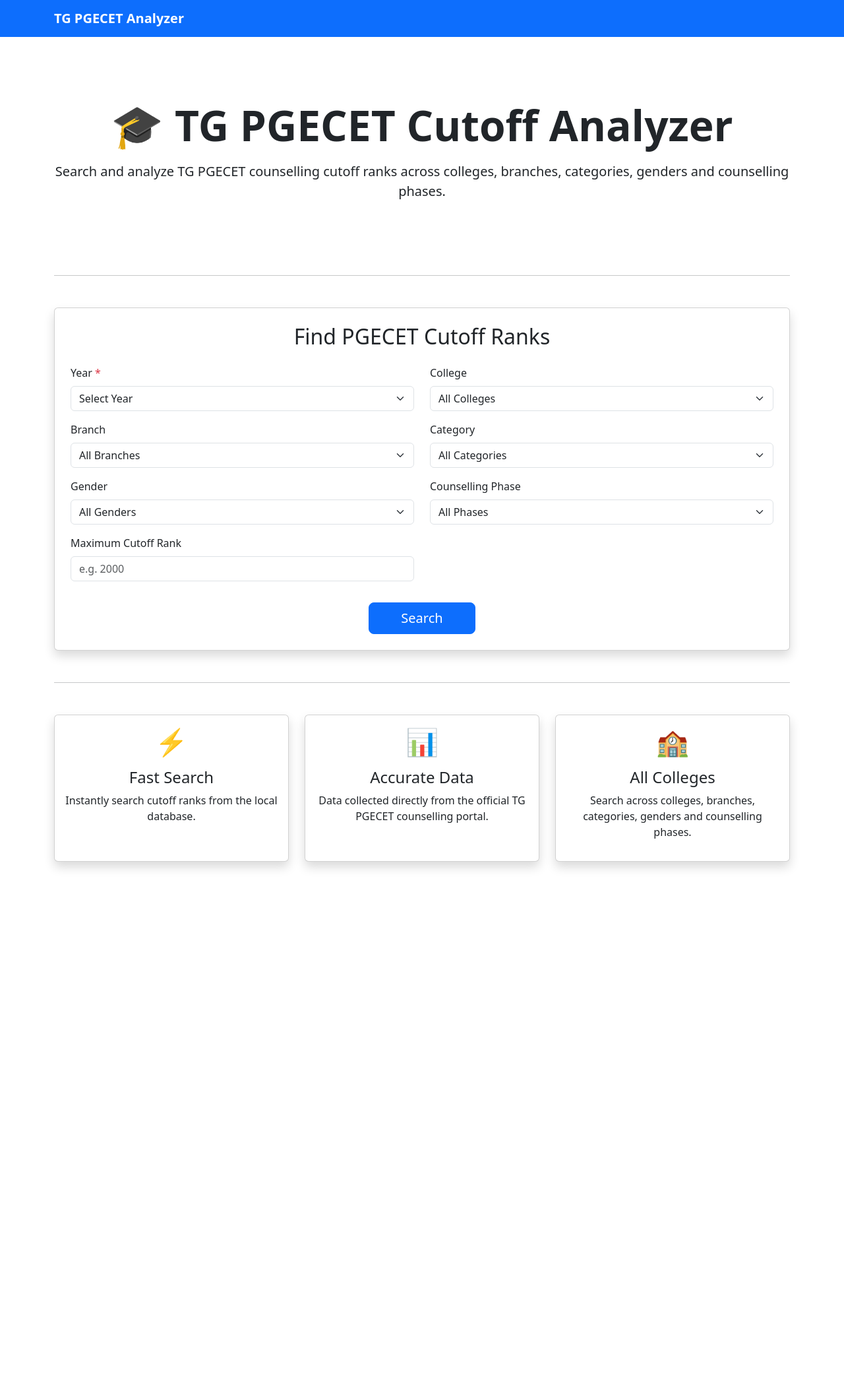
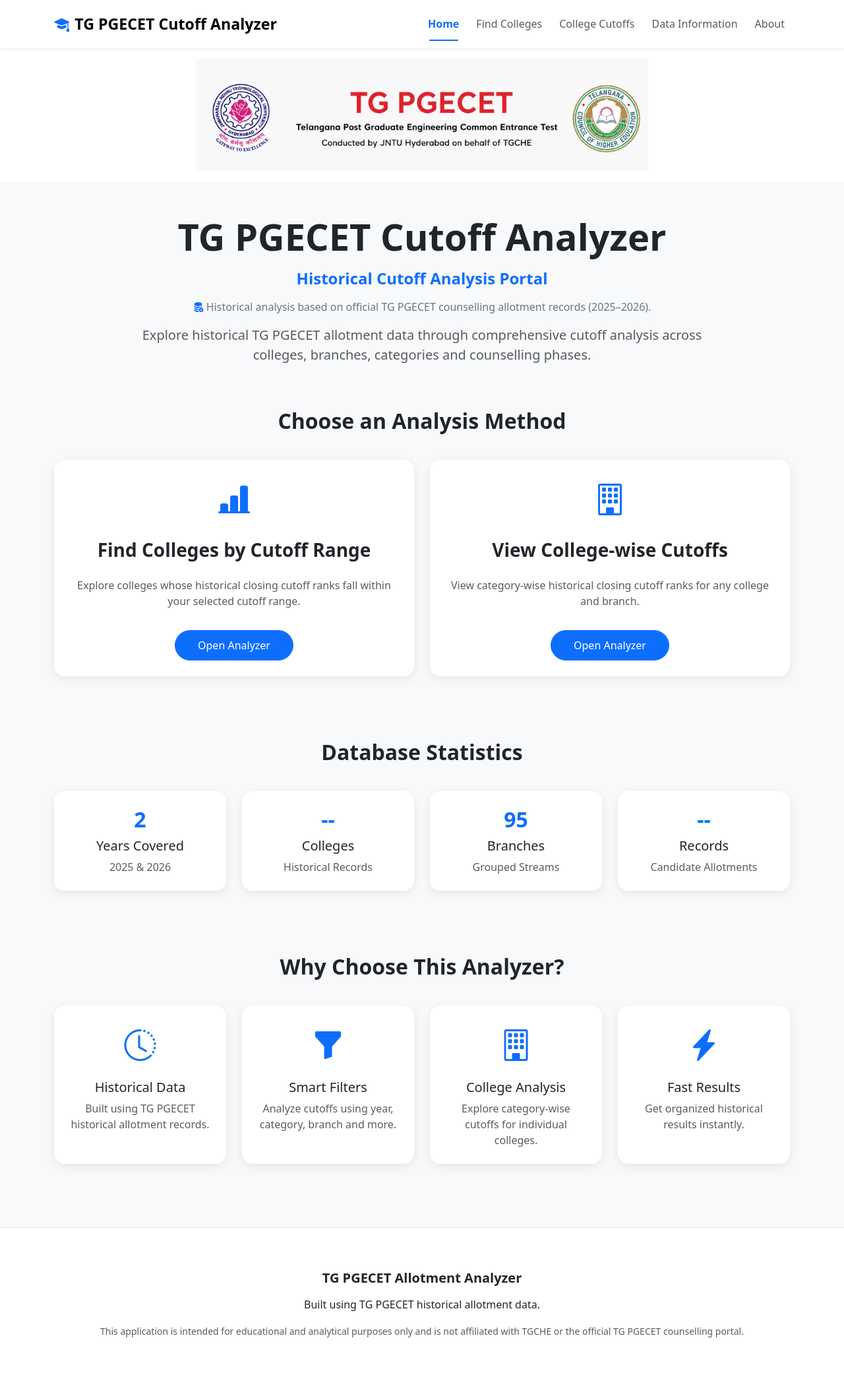
Before and after one commit to Yashwanth-gundagoni/TG-PGECET-Cutoff-Analyzer, a Flask app: page / in a window 1280 px wide. Shown: the whole page at 66% size. Before the commit the page ends 1317 px from the top, so only its background shows below. Run offline with Flask 3, Linux system fonts and the light colour scheme.

Commit message:
Complete professional landing page

```diff
--- a/app.py
+++ b/app.py
@@ -5,6 +5,11 @@ from models import Candidate
 
 
 app = Flask(__name__)
+
+@app.context_processor
+def inject_request_path():
+    from flask import request
+    return dict(current_path=request.path)
 
 app.config["SQLALCHEMY_DATABASE_URI"] = "sqlite:///pgecet.db"
 app.config["SQLALCHEMY_TRACK_MODIFICATIONS"] = False
--- a/static/css/style.css
+++ b/static/css/style.css
@@ -0,0 +1,127 @@
+/* ===========================
+   Global Styles
+=========================== */
+
+body {
+    background-color: #f8f9fa;
+    color: #212529;
+}
+
+/* ===========================
+   Header
+=========================== */
+
+.header-image {
+    max-height: 170px;
+    width: auto;
+}
+
+/* ===========================
+   Hero Section
+=========================== */
+
+.hero-section {
+    padding: 50px 0;
+}
+
+.hero-title {
+    font-weight: 700;
+}
+
+.hero-subtitle {
+    color: #0d6efd;
+    font-weight: 600;
+}
+
+/* ===========================
+   Cards
+=========================== */
+
+.feature-card {
+    border: none;
+    border-radius: 16px;
+    box-shadow: 0 4px 15px rgba(0,0,0,0.08);
+    transition: all 0.25s ease;
+}
+
+.feature-card:hover {
+    transform: translateY(-6px);
+    box-shadow: 0 10px 25px rgba(0,0,0,0.15);
+}
+
+.feature-icon {
+    font-size: 3rem;
+    color: #0d6efd;
+}
+
+.feature-button {
+    border-radius: 30px;
+    min-width: 180px;
+    padding: 10px 20px;
+}
+
+/* ===========================
+   Section Titles
+=========================== */
+
+.section-title {
+    font-weight: 700;
+    margin-bottom: 40px;
+}
+
+/* ===========================
+   Footer
+=========================== */
+
+footer {
+    background: #ffffff;
+    border-top: 1px solid #dee2e6;
+    padding: 40px 0;
+}
+/* ===========================
+   Navbar
+=========================== */
+
+.navbar {
+    padding: 14px 0;
+}
+
+.navbar-brand {
+    font-size: 1.45rem;
+    font-weight: 700;
+}
+
+
+.nav-link {
+    font-weight: 500;
+    margin-left: 10px;
+    transition: color .2s ease;
+}
+
+.nav-link {
+    position: relative;
+}
+
+.nav-link:hover {
+    color: #0d6efd !important;
+}
+
+.nav-link.active::after {
+    content: "";
+    position: absolute;
+    left: 15%;
+    bottom: -6px;
+    width: 70%;
+    height: 2px;
+    background: #0d6efd;
+    border-radius: 2px;
+}
+
+/* ===========================
+   Footer
+=========================== */
+
+footer {
+    background: white;
+    border-top: 1px solid #dee2e6;
+}
--- a/templates/base.html
+++ b/templates/base.html
@@ -2,34 +2,123 @@
 <html lang="en">
 
 <head>
+
     <meta charset="UTF-8">
     <meta name="viewport" content="width=device-width, initial-scale=1.0">
 
-    <title>{% block title %}TG PGECET Analyzer{% endblock %}</title>
+    <title>
+        {% block title %}{% endblock %}
+    </title>
 
     <!-- Bootstrap CSS -->
-    <link href="https://cdn.jsdelivr.net/npm/bootstrap@5.3.7/dist/css/bootstrap.min.css" rel="stylesheet">
+    <link href="https://cdn.jsdelivr.net/npm/bootstrap@5.3.3/dist/css/bootstrap.min.css" rel="stylesheet">
+
+    <!-- Bootstrap Icons -->
+    <link rel="stylesheet"
+          href="https://cdn.jsdelivr.net/npm/bootstrap-icons@1.11.3/font/bootstrap-icons.min.css">
+
+    <!-- Custom CSS -->
+    <link rel="stylesheet"
+          href="{{ url_for('static', filename='css/style.css') }}">
+
 </head>
 
 <body>
 
-    <!-- Navigation Bar -->
-    <nav class="navbar navbar-dark bg-primary">
+    <!-- Navigation -->
+    <nav class="navbar navbar-expand-lg navbar-light bg-white shadow-sm sticky-top">
+
         <div class="container">
-            <a class="navbar-brand fw-bold" href="/">
-                TG PGECET Analyzer
-            </a>
+
+        <a class="navbar-brand fw-bold d-flex align-items-center" href="/">
+            <i class="bi bi-mortarboard-fill text-primary me-2"></i>
+            TG PGECET Cutoff Analyzer
+        </a>
+
+            <button
+                class="navbar-toggler"
+                type="button"
+                data-bs-toggle="collapse"
+                data-bs-target="#navbar">
+
+                <span class="navbar-toggler-icon"></span>
+
+            </button>
+
+            <div class="collapse navbar-collapse" id="navbar">
+
+                <ul class="navbar-nav ms-auto">
+
+                    <li class="nav-item">
+                        <a class="nav-link {% if current_path == '/' %}active text-primary fw-semibold{% endif %}" href="/">
+                            Home
+                        </a>
+                    </li>
+
+                    <li class="nav-item">
+                        <a class="nav-link {% if current_path.startswith('/cutoff-range') %}active text-primary fw-semibold{% endif %}" href="/cutoff-range">
+                            Find Colleges
+                        </a>
+                    </li>
+
+                    <li class="nav-item">
+                       <a class="nav-link {% if current_path.startswith('/college-cutoffs') %}active text-primary fw-semibold{% endif %}" href="/college-cutoffs">
+                           College Cutoffs
+                        </a>
+                    </li>
+
+                    <li class="nav-item">
+                        <a class="nav-link {% if current_path.startswith('/data-info') %}active text-primary fw-semibold{% endif %}" href="/data-info">
+                            Data Information
+                        </a>
+                    </li>
+
+                    <li class="nav-item">
+                        <a class="nav-link {% if current_path.startswith('/about') %}active text-primary fw-semibold{% endif %}" href="/about">
+                            About
+                        </a>
+                    </li>
+
+                </ul>
+
+            </div>
+
         </div>
+
     </nav>
 
-    <!-- Page Content -->
-    <div class="container mt-5">
-        {% block content %}
-        {% endblock %}
-    </div>
+    <!-- Main Content -->
+
+    {% block content %}
+    {% endblock %}
+
+    <!-- Footer -->
+
+    <footer class="mt-5">
+
+        <div class="container text-center py-4">
+
+            <h5 class="fw-bold mb-3">
+                  TG PGECET Allotment Analyzer
+            </h5>
+
+            <p class="mb-3">
+                Built using TG PGECET historical allotment data.
+            </p>
+
+            <small class="text-muted">
+                This application is intended for educational and analytical
+                purposes only and is not affiliated with TGCHE or the official
+                TG PGECET counselling portal.
+            </small>
+
+        </div>
+
+    </footer>
 
     <!-- Bootstrap JS -->
-    <script src="https://cdn.jsdelivr.net/npm/bootstrap@5.3.7/dist/js/bootstrap.bundle.min.js"></script>
+
+    <script src="https://cdn.jsdelivr.net/npm/bootstrap@5.3.3/dist/js/bootstrap.bundle.min.js"></script>
 
 </body>
 
--- a/templates/home.html
+++ b/templates/home.html
@@ -1,242 +1,104 @@
 {% extends "base.html" %}
 
 {% block title %}
-Home - TG PGECET Analyzer
+TG PGECET Cutoff Analyzer
 {% endblock %}
 
 {% block content %}
 
+<!-- Official Header -->
+<div class="bg-white text-center py-3">
+    <img
+        src="{{ url_for('static', filename='images/tgpgecet_header.png') }}"
+        class="img-fluid header-image"
+        alt="TG PGECET Header">
+</div>
+
 <!-- Hero Section -->
-<section class="text-center py-5">
+<section class="hero-section">
+    <div class="container text-center">
 
-    <h1 class="display-3 fw-bold">
-        🎓 TG PGECET Cutoff Analyzer
+        <h1 class="display-4 hero-title">
+            TG PGECET Cutoff Analyzer
         </h1>
 
-    <p class="lead mt-3">
-        Search and analyze TG PGECET counselling cutoff ranks across colleges, branches,
-        categories, genders and counselling phases.
+        <h4 class="hero-subtitle mt-3">
+            Historical Cutoff Analysis Portal
+        </h4>
+
+        <p class="text-secondary mt-3 mb-2 fw-medium">
+            <i class="bi bi-database-fill-check text-primary"></i>
+            Historical analysis based on official TG PGECET counselling allotment records (2025–2026).
         </p>
 
+    <p class="lead text-muted mt-3 mx-auto" style="max-width:850px;">
+            Explore historical TG PGECET allotment data through comprehensive
+            cutoff analysis across colleges, branches, categories and
+            counselling phases.
+        </p>
+
+    </div>
 </section>
 
-<hr class="my-5">
+<!-- Analyzer Cards -->
+<section class="pb-5">
+    <div class="container">
 
-<!-- Search Section -->
-
-<section>
-
-    <div class="card shadow">
-
-        <div class="card-body p-4">
-
-            <h2 class="text-center mb-4">
-                Find PGECET Cutoff Ranks
+        <h2 class="text-center section-title">
+            Choose an Analysis Method
         </h2>
 
-            <form>
+        <div class="row g-4">
 
-                <div class="row">
+            <!-- Find Colleges -->
+            <div class="col-lg-6">
 
-                    <!-- Year -->
+                <div class="card feature-card h-100 text-center p-4">
 
-                    <div class="col-md-6 mb-3">
+                    <i class="bi bi-bar-chart-line-fill feature-icon"></i>
 
-                        <label class="form-label">
-                            Year <span class="text-danger">*</span>
-                        </label>
+                    <h3 class="fw-bold mt-4">
+                        Find Colleges by Cutoff Range
+                    </h3>
 
-                        <select class="form-select" required>
-
-                            <option value="" selected disabled>Select Year</option>
-                            <option>2026</option>
-                            <option>2025</option>
-
-                        </select>
-
-                    </div>
-
-                    <!-- College -->
-
-                    <div class="col-md-6 mb-3">
-
-                        <label class="form-label">
-                            College
-                        </label>
-
-                        <select class="form-select">
-
-                            <option selected>All Colleges</option>
-
-                        </select>
-
-                    </div>
-
-                    <!-- Branch -->
-
-                    <div class="col-md-6 mb-3">
-
-                        <label class="form-label">
-                            Branch
-                        </label>
-
-                        <select class="form-select">
-
-                            <option selected>All Branches</option>
-
-                        </select>
-
-                    </div>
-
-                    <!-- Category -->
-
-                    <div class="col-md-6 mb-3">
-
-                        <label class="form-label">
-                            Category
-                        </label>
-
-                        <select class="form-select">
-
-                            <option selected>All Categories</option>
-
-                        </select>
-
-                    </div>
-
-                    <!-- Gender -->
-
-                    <div class="col-md-6 mb-3">
-
-                        <label class="form-label">
-                            Gender
-                        </label>
-
-                        <select class="form-select">
-
-                            <option selected>All Genders</option>
-
-                        </select>
-
-                    </div>
-
-                    <!-- Counselling Phase -->
-
-                    <div class="col-md-6 mb-3">
-
-                        <label class="form-label">
-                            Counselling Phase
-                        </label>
-
-                        <select class="form-select">
-
-                            <option selected>All Phases</option>
-
-                        </select>
-
-                    </div>
-
-                    <!-- Maximum Cutoff Rank -->
-
-                    <div class="col-md-6 mb-3">
-
-                        <label class="form-label">
-                            Maximum Cutoff Rank
-                        </label>
-
-                        <input
-                            type="number"
-                            class="form-control"
-                            placeholder="e.g. 2000"
-                            min="1">
-
-                    </div>
-
-                </div>
-
-                <div class="text-center mt-3">
-
-                    <button class="btn btn-primary btn-lg px-5">
-
-                        Search
-
-                    </button>
-
-                </div>
-
-            </form>
-
-        </div>
-
-    </div>
-
-</section>
-
-<hr class="my-5">
-
-<!-- Features -->
-
-<div class="row text-center">
-
-    <div class="col-md-4 mb-4">
-
-        <div class="card shadow h-100">
-
-            <div class="card-body">
-
-                <h1>⚡</h1>
-
-                <h4 class="mt-3">
-                    Fast Search
-                </h4>
-
-                <p>
-                    Instantly search cutoff ranks from the local database.
+                    <p class="text-muted mt-3">
+                        Explore colleges whose historical closing cutoff
+                        ranks fall within your selected cutoff range.
                     </p>
 
+                    <div class="mt-auto">
+                        <a href="/cutoff-range"
+                           class="btn btn-primary feature-button mt-3">
+                            Open Analyzer
+                        </a>
                     </div>
 
                 </div>
 
             </div>
 
-    <div class="col-md-4 mb-4">
+            <!-- College Wise -->
+            <div class="col-lg-6">
 
-        <div class="card shadow h-100">
+                <div class="card feature-card h-100 text-center p-4">
 
-            <div class="card-body">
+                    <i class="bi bi-building feature-icon"></i>
 
-                <h1>📊</h1>
+                    <h3 class="fw-bold mt-4">
+                        View College-wise Cutoffs
+                    </h3>
 
-                <h4 class="mt-3">
-                    Accurate Data
-                </h4>
-
-                <p>
-                    Data collected directly from the official TG PGECET counselling portal.
+                    <p class="text-muted mt-3">
+                        View category-wise historical closing cutoff ranks
+                        for any college and branch.
                     </p>
 
+                    <div class="mt-auto">
+                        <a href="/college-cutoffs"
+                           class="btn btn-primary feature-button mt-3">
+                            Open Analyzer
+                        </a>
                     </div>
-
-        </div>
-
-    </div>
-
-    <div class="col-md-4 mb-4">
-
-        <div class="card shadow h-100">
-
-            <div class="card-body">
-
-                <h1>🏫</h1>
-
-                <h4 class="mt-3">
-                    All Colleges
-                </h4>
-
-                <p>
-                    Search across colleges, branches, categories, genders and counselling phases.
-                </p>
 
                 </div>
 
@@ -245,5 +107,110 @@ Home - TG PGECET Analyzer
         </div>
 
     </div>
+</section>
+<!-- Database Overview -->
+<section class="py-5 bg-light">
+
+    <div class="container">
+
+        <h2 class="text-center section-title">
+            Database Statistics
+        </h2>
+
+        <div class="row g-4">
+
+            <div class="col-md-3">
+                <div class="card feature-card text-center p-4">
+                    <h2 class="text-primary fw-bold">2</h2>
+                    <h5>Years Covered</h5>
+                    <p class="text-muted mb-0">2025 & 2026</p>
+                </div>
+            </div>
+
+            <div class="col-md-3">
+                <div class="card feature-card text-center p-4">
+                    <h2 class="text-primary fw-bold">--</h2>
+                    <h5>Colleges</h5>
+                    <p class="text-muted mb-0">Historical Records</p>
+                </div>
+            </div>
+
+            <div class="col-md-3">
+                <div class="card feature-card text-center p-4">
+                    <h2 class="text-primary fw-bold">95</h2>
+                    <h5>Branches</h5>
+                    <p class="text-muted mb-0">Grouped Streams</p>
+                </div>
+            </div>
+
+            <div class="col-md-3">
+                <div class="card feature-card text-center p-4">
+                    <h2 class="text-primary fw-bold">--</h2>
+                    <h5>Records</h5>
+                    <p class="text-muted mb-0">Candidate Allotments</p>
+                </div>
+            </div>
+
+        </div>
+
+    </div>
+
+</section>
+<!-- Why Use This Analyzer -->
+<section class="py-5">
+
+    <div class="container">
+
+        <h2 class="text-center section-title">
+            Why Choose This Analyzer?
+        </h2>
+
+        <div class="row g-4">
+
+            <div class="col-md-6 col-lg-3">
+                <div class="card feature-card text-center p-4 h-100">
+                    <i class="bi bi-clock-history feature-icon"></i>
+                    <h5 class="mt-3">Historical Data</h5>
+                    <p class="text-muted mb-0">
+                        Built using TG PGECET historical allotment records.
+                    </p>
+                </div>
+            </div>
+
+            <div class="col-md-6 col-lg-3">
+                <div class="card feature-card text-center p-4 h-100">
+                    <i class="bi bi-funnel-fill feature-icon"></i>
+                    <h5 class="mt-3">Smart Filters</h5>
+                    <p class="text-muted mb-0">
+                        Analyze cutoffs using year, category, branch and more.
+                    </p>
+                </div>
+            </div>
+
+            <div class="col-md-6 col-lg-3">
+                <div class="card feature-card text-center p-4 h-100">
+                    <i class="bi bi-building feature-icon"></i>
+                    <h5 class="mt-3">College Analysis</h5>
+                    <p class="text-muted mb-0">
+                        Explore category-wise cutoffs for individual colleges.
+                    </p>
+                </div>
+            </div>
+
+            <div class="col-md-6 col-lg-3">
+                <div class="card feature-card text-center p-4 h-100">
+                    <i class="bi bi-lightning-charge-fill feature-icon"></i>
+                    <h5 class="mt-3">Fast Results</h5>
+                    <p class="text-muted mb-0">
+                        Get organized historical results instantly.
+                    </p>
+                </div>
+            </div>
+
+        </div>
+
+    </div>
+
+</section>
 
 {% endblock %}
```
Also changed, not shown: routes/about.py (added), routes/data_info.py (added), templates/about.html (added), templates/college_results.html (added), templates/cutoff_results.html (added), templates/data_info.html (added), templates/results.html (deleted). Lines whose indentation alone changed are shown as unchanged.
